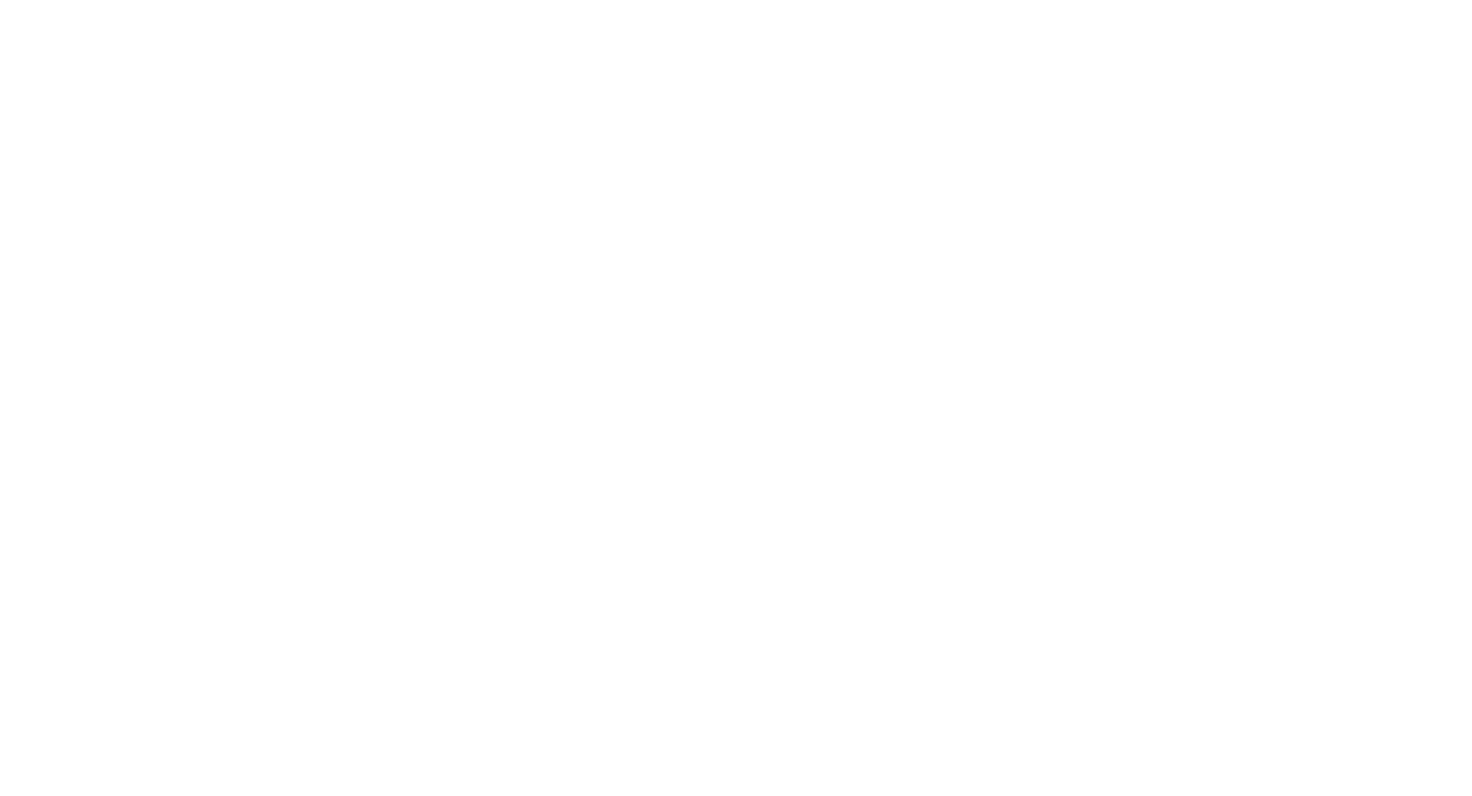
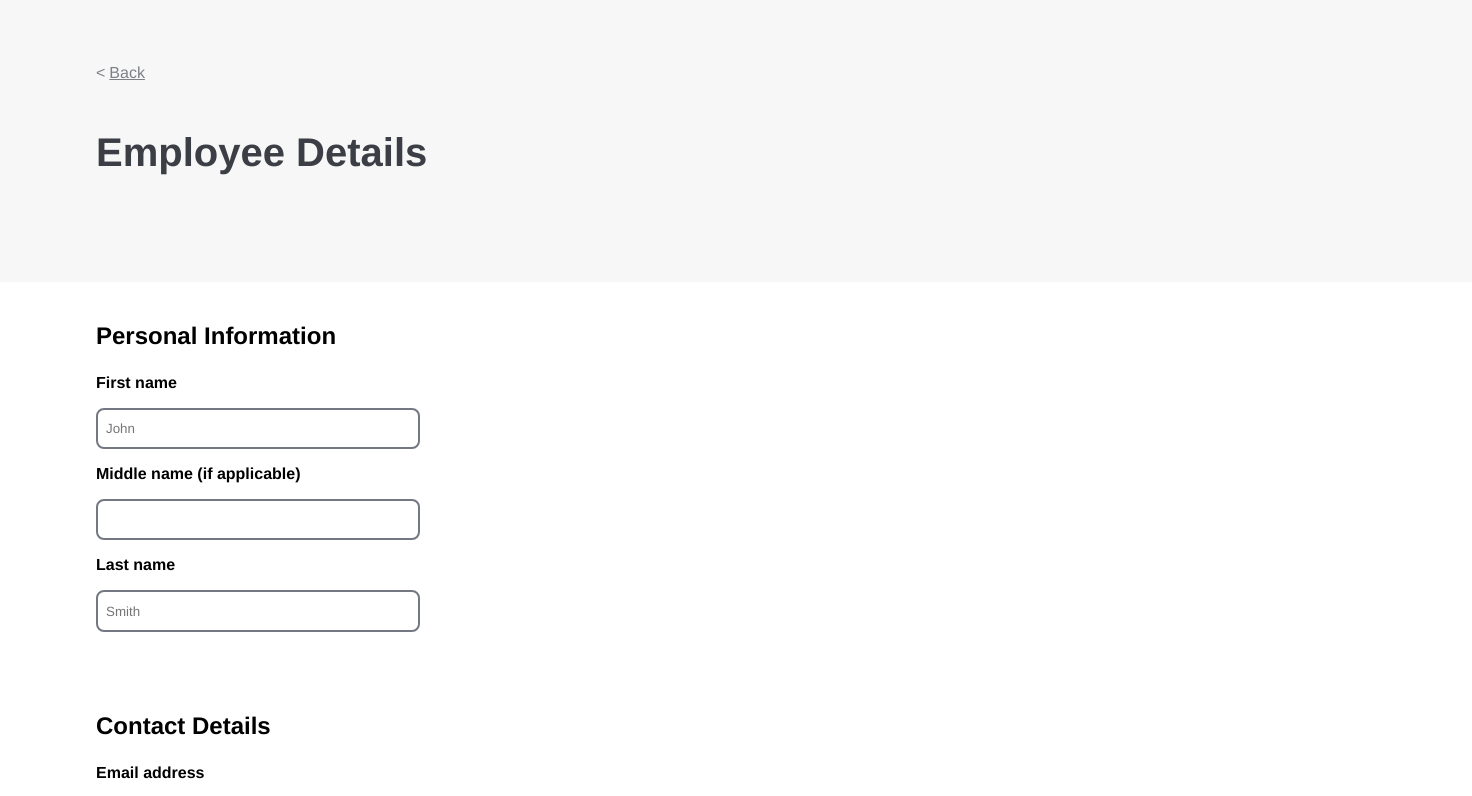
Before and after one commit to StanleyY7/employee-creator, a React (Vite) app in the folder employee-creator-project/: page /edit-employee in a window 1280 px wide. Before the commit this address had no page. Shown: the top 796 px of the page, 1472 px wide, since content can reach past the window. Built offline with nearby package versions, Linux system fonts and the light colour scheme.

Commit message:
editEmployeePage implementation

```diff
--- a/employee-creator-project/src/App.tsx
+++ b/employee-creator-project/src/App.tsx
@@ -5,6 +5,7 @@ import MainPage from "./containers/MainPage/MainPage";
 import EmployeeListPage from "./containers/EmployeeListPage/EmployeeListPage";
 import CreateEmployeePage from "./containers/CreateEmployeePage/CreateEmployeePage";
 import { ContextProvider } from "./components/Context/Context";
+import EditEmployeePage from "./containers/EditEmployeePage/EditEmployeePage";
 
 function App() {
   const queryClient = new QueryClient();
@@ -23,6 +24,10 @@ function App() {
                 path="/add-employee"
                 element={<CreateEmployeePage />}
               ></Route>
+              <Route
+                path="/edit-employee"
+                element={<EditEmployeePage />}
+              ></Route>
             </Routes>
           </BrowserRouter>
         </ContextProvider>
--- a/employee-creator-project/src/components/EmployeeCard/EmployeeCard.module.scss
+++ b/employee-creator-project/src/components/EmployeeCard/EmployeeCard.module.scss
@@ -16,11 +16,13 @@
     }
     .EmployeeCard__Options {
       display: flex;
-      > a {
+
+      .editLink {
         padding: 0rem 0.25rem;
         text-decoration: underline;
         color: $link_color;
       }
+
       > p {
         padding: 0rem 0.25rem;
         text-decoration: underline;
@@ -31,10 +33,6 @@
       }
     }
   }
-}
-
-.divider {
-  color: #d3d2d7 !important;
 }
 
 @media screen and (max-width: 320px) {
--- a/employee-creator-project/src/components/EmployeeCard/EmployeeCard.tsx
+++ b/employee-creator-project/src/components/EmployeeCard/EmployeeCard.tsx
@@ -1,6 +1,7 @@
 import styles from "./EmployeeCard.module.scss";
 import { deleteById } from "../../services/employee";
 import { getYearsDifference } from "../../services/general";
+import { NavLink } from "react-router-dom";
 
 const EmployeeCard = ({ employee, filterRemove }: any) => {
   const handleRemove = () => {
@@ -24,7 +25,9 @@ const EmployeeCard = ({ employee, filterRemove }: any) => {
           </div>
 
           <div className={styles.EmployeeCard__Options}>
-            <a href="#">Edit</a>
+            <NavLink className={styles.editLink} to="/edit-employee">
+              Edit
+            </NavLink>
             <p className={styles.divider}>|</p>
             <p onClick={handleRemove}>Remove</p>
           </div>
--- a/employee-creator-project/src/containers/EditEmployeePage/EditEmployeePage.tsx
+++ b/employee-creator-project/src/containers/EditEmployeePage/EditEmployeePage.tsx
@@ -1,9 +1,20 @@
-import EmployeeCard from "../../components/EmployeeCard/EmployeeCard";
+import Form from "../../components/Form/Form";
+import generalStyles from "../../App.module.scss";
+import styles from "../CreateEmployeePage/CreateEmployeePage.module.scss";
+import BackButton from "../../components/BackButton/BackButton";
 
 const EditEmployeePage = () => {
   return (
     <>
-      <div></div>
+      <div>
+        <div
+          className={`${generalStyles.Header__Container} ${styles.CreateEmployeePage__wrapper}`}
+        >
+          <BackButton />
+          <h1>Employee Details</h1>
+        </div>
+        <Form />
+      </div>
     </>
   );
 };
```
